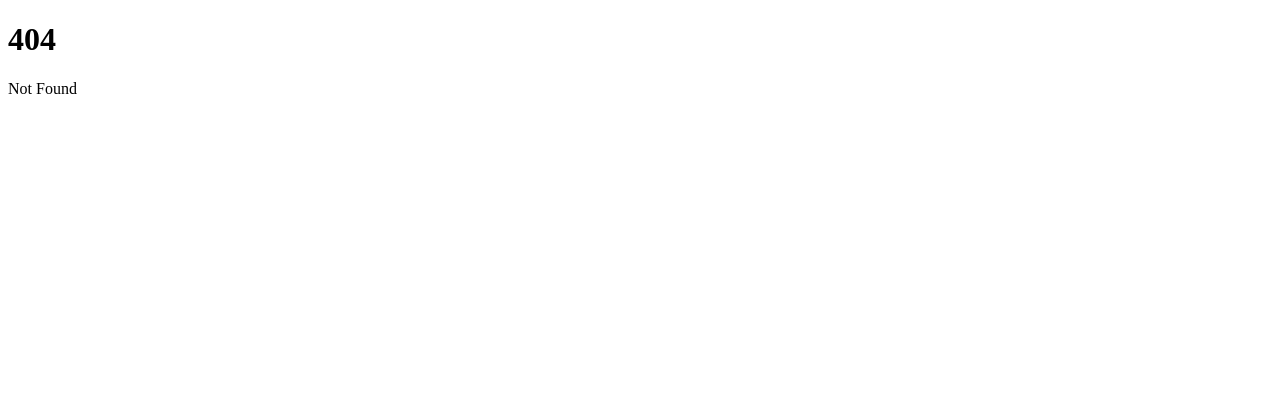
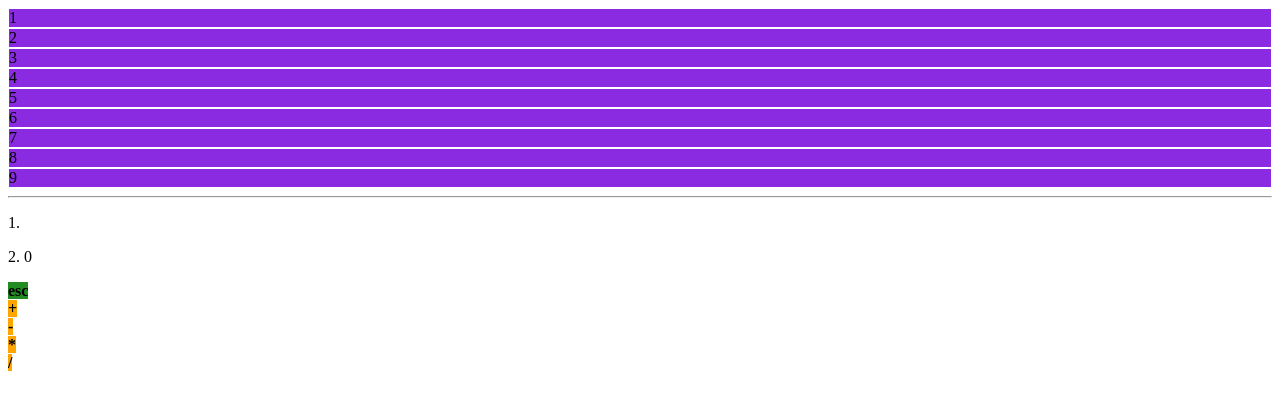
Before and after one commit to eriksokolov/sv, a SvelteKit app: page /calc in a window 1280 px wide. Before the commit this address had no page. Shown: the top 410 px of the page. Built offline with nearby package versions, Linux system fonts and the light colour scheme.

Commit message:
add reset button, remove additon function, add +-*/ buttons and change <p> concatination

```diff
--- /dev/null
+++ b/src/routes/calc/+page.svelte
@@ -0,0 +1,51 @@
+<script>
+    let tiles = [1,2,3,4,5,6,7,8,9];
+    let selected = [];
+    let result = 0;
+    let tools = [
+        (a,b) => a+b,
+        (a,b) => a-b,
+        (a,b) => a*b,
+        (a,b) => a/b
+    ]
+    let toolsign = [
+        "+",
+        "-",
+        "*",
+        "/",
+    ]
+
+
+</script>
+<style>
+.key {
+    background-color:blueviolet;
+    border: 1px solid white;
+}
+.reset{
+    background-color:forestgreen;
+}
+.tools{
+    background-color:orange;
+}
+</style>
+
+{#each tiles as key}
+    <div class="key" on:click={() => selected = [...selected, key]}>
+        {key}
+    </div>
+{/each}
+<hr>
+<p>1. {selected.join()}</p>
+<p>2. {result}</p>
+<b class="reset" on:click={() => {
+    selected = [];
+    result = 0;
+}}>esc</b>
+{#each tools as tool, i}
+<div>
+    <b class="tools"
+        on:click={tools[i]}
+    >{toolsign[i]}</b>
+</div>
+{/each}
```
